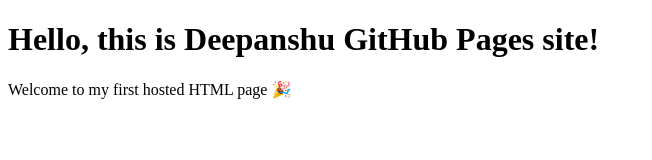
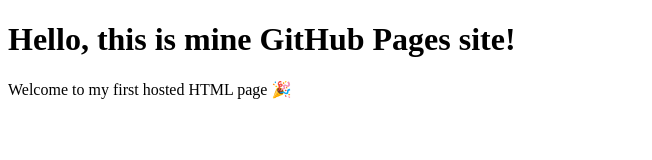
Before and after one commit to DeepanshuGargDeveloper/WebPage, a plain HTML site: page Index.html in a window 1280 px wide. Shown: the whole page, without its empty margins (0-652 px from the left). Drawn offline with Linux system fonts and the light colour scheme.

Commit message:
Update Index.html

```diff
--- a/Index.html
+++ b/Index.html
@@ -4,7 +4,7 @@
   <title>Deepanshu Web Page</title>
 </head>
 <body>
-  <h1>Hello, this is Deepanshu GitHub Pages site!</h1>
+  <h1>Hello, this is mine GitHub Pages site!</h1>
   <p>Welcome to my first hosted HTML page 🎉</p>
 </body>
 </html>
```
